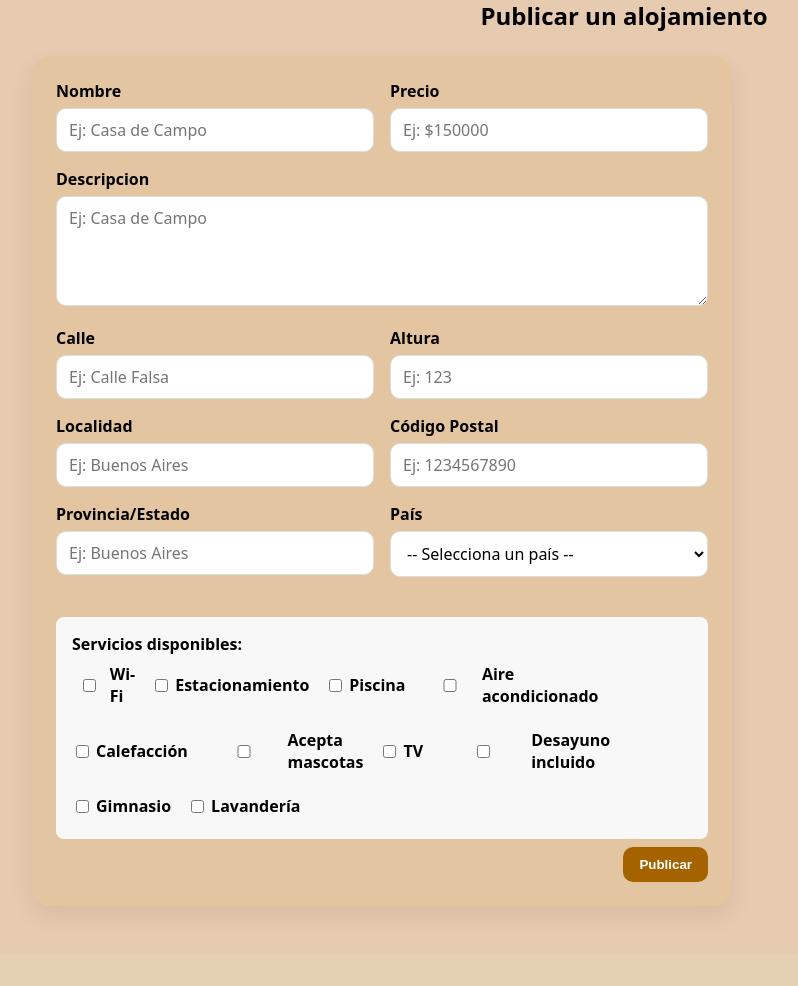
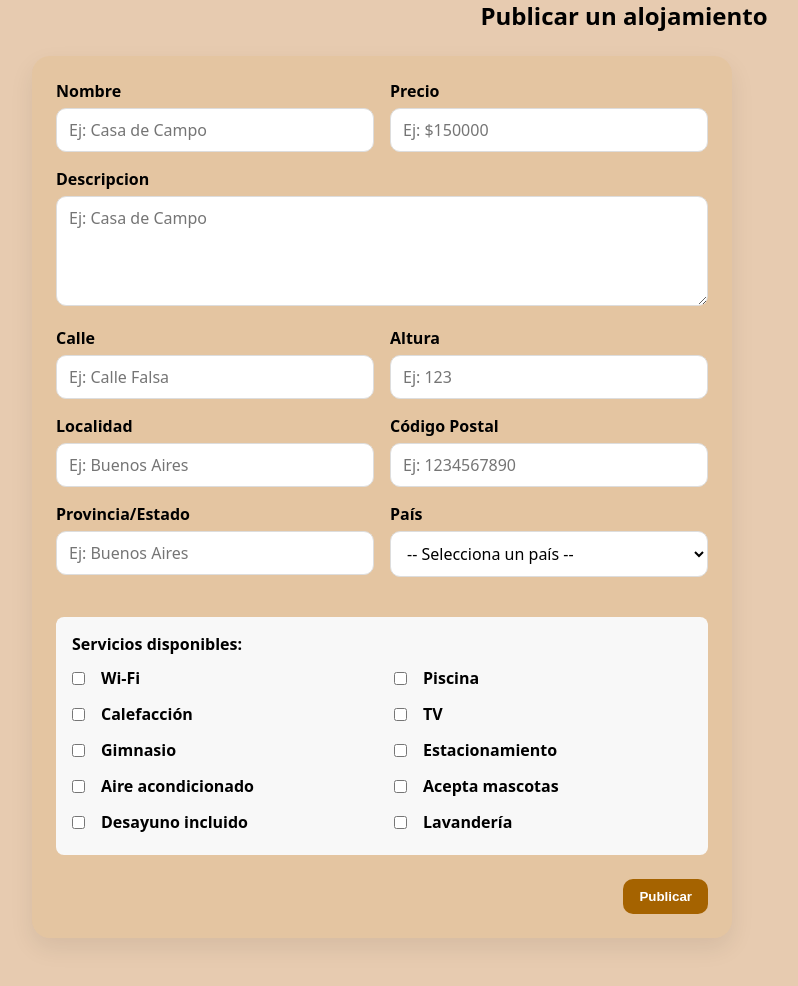
Before and after one commit to Strychi8/ClonAirbnb-TM2C2025E04, a PHP site: page /alojamientos/publicar_alojamiento.html in a window 1280 px wide. Shown: the part 140-1126 px from the top of the page, without its empty margins (16-814 px from the left). Before the commit the page ends 1055 px from the top, so only its background shows below. Run offline with PHP 8.4, Linux system fonts and the light colour scheme.

Commit message:
fix: page styling

```diff
--- a/alojamientos/publicar_alojamiento.html
+++ b/alojamientos/publicar_alojamiento.html
@@ -1,5 +1,6 @@
 <!DOCTYPE html>
 <html lang="es">
+
 <head>
   <meta charset="UTF-8">
   <meta name="viewport" content="width=device-width, initial-scale=1.0">
@@ -10,6 +11,7 @@
   <link rel="stylesheet" href="../css/formularios.css">
 
 </head>
+
 <body>
 
   <!-- Header unificado -->
@@ -46,7 +48,8 @@
             </div>
             <div style="width: 100%; display: block;">
               <label for="descripcion">Descripcion</label>
-        <textarea name="descripcion" id="descripcion" placeholder="Ej: Casa de Campo" required rows="4"></textarea>
+              <textarea name="descripcion" id="descripcion" placeholder="Ej: Casa de Campo" required
+                rows="4"></textarea>
             </div>
             <div style="display: grid; grid-template-columns: 1fr 1fr; gap: 16px; width: 100%;">
               <div>
@@ -90,42 +93,21 @@
                 </select>
               </div>
                <div style="grid-column: 1 / -1; margin-top: 24px; background: #f8f8f8; padding: 16px; border-radius: 8px;">
-          <label style="font-weight: bold; display: block; margin-bottom: 8px;">Servicios disponibles:</label>
-          <div style="display: flex; flex-wrap: wrap; gap: 16px;">
-            <label style="display: flex; align-items: center; gap: 4px;">
-              <input type="checkbox" name="servicios" value="wifi"> Wi-Fi
-            </label>
-            <label style="display: flex; align-items: center; gap: 4px;">
-              <input type="checkbox" name="servicios" value="estacionamiento"> Estacionamiento
-            </label>
-            <label style="display: flex; align-items: center; gap: 4px;">
-              <input type="checkbox" name="servicios" value="piscina"> Piscina
-            </label>
-            <label style="display: flex; align-items: center; gap: 4px;">
-              <input type="checkbox" name="servicios" value="aire_acondicionado"> Aire acondicionado
-            </label>
-            <label style="display: flex; align-items: center; gap: 4px;">
-              <input type="checkbox" name="servicios" value="calefaccion"> Calefacción
-            </label>
-            <label style="display: flex; align-items: center; gap: 4px;">
-              <input type="checkbox" name="servicios" value="mascotas"> Acepta mascotas
-            </label>
-            <label style="display: flex; align-items: center; gap: 4px;">
-              <input type="checkbox" name="servicios" value="tv"> TV
-            </label>
-            <label style="display: flex; align-items: center; gap: 4px;">
-              <input type="checkbox" name="servicios" value="desayuno"> Desayuno incluido
-            </label>
-            <label style="display: flex; align-items: center; gap: 4px;">
-              <input type="checkbox" name="servicios" value="gimnasio"> Gimnasio
-            </label>
-            <label style="display: flex; align-items: center; gap: 4px;">
-              <input type="checkbox" name="servicios" value="lavanderia"> Lavandería
-            </label>
+                <label style="font-weight: bold; display: block; margin-bottom: 12px;">Servicios disponibles:</label>
+                <div class="servicios-grid">
+                  <label><input type="checkbox" name="servicios" value="wifi" id="wifi"><span>Wi-Fi</span></label>
+                  <label><input type="checkbox" name="servicios" value="piscina" id="piscina"><span>Piscina</span></label>
+                  <label><input type="checkbox" name="servicios" value="calefaccion" id="calefaccion"><span>Calefacción</span></label>
+                  <label><input type="checkbox" name="servicios" value="tv" id="tv"><span>TV</span></label>
+                  <label><input type="checkbox" name="servicios" value="gimnasio" id="gimnasio"><span>Gimnasio</span></label>
+                  <label><input type="checkbox" name="servicios" value="estacionamiento" id="estacionamiento"><span>Estacionamiento</span></label>
+                  <label><input type="checkbox" name="servicios" value="aire_acondicionado" id="aire_acondicionado"><span>Aire acondicionado</span></label>
+                  <label><input type="checkbox" name="servicios" value="mascotas" id="mascotas"><span>Acepta mascotas</span></label>
+                  <label><input type="checkbox" name="servicios" value="desayuno" id="desayuno"><span>Desayuno incluido</span></label>
+                  <label><input type="checkbox" name="servicios" value="lavanderia" id="lavanderia"><span>Lavandería</span></label>
                 </div>
               </div>
-      </div>
-    </div>
+            </div> <!-- /grid 2 columnas -->
 
 
           <div class="full actions">
@@ -142,4 +124,5 @@
   <script src="../js/metodoPago.js"></script>
 
 </body>
+
 </html>
--- a/css/formularios.css
+++ b/css/formularios.css
@@ -109,3 +109,28 @@ form .form-grid {
   flex: none;
   margin: 0 2px;
 }
+
+.form-grid input[type="checkbox"] {
+  width: auto;
+  padding: 0;
+  margin: 0 8px 0 0;
+  border: none;
+  border-radius: 0;
+}
+
+/* Servicios: 2 columnas fijas (1 en mobile) */
+.servicios-grid {
+  display: grid;
+  grid-template-columns: repeat(2, minmax(0, 1fr));
+  gap: 8px 24px;
+}
+.servicios-grid label {
+  display: inline-flex;
+  align-items: center;
+  gap: 8px;
+  cursor: pointer;
+}
+
+@media (max-width: 720px) {
+  .servicios-grid { grid-template-columns: 1fr; }
+}
```
Lines whose indentation alone changed are shown as unchanged.
